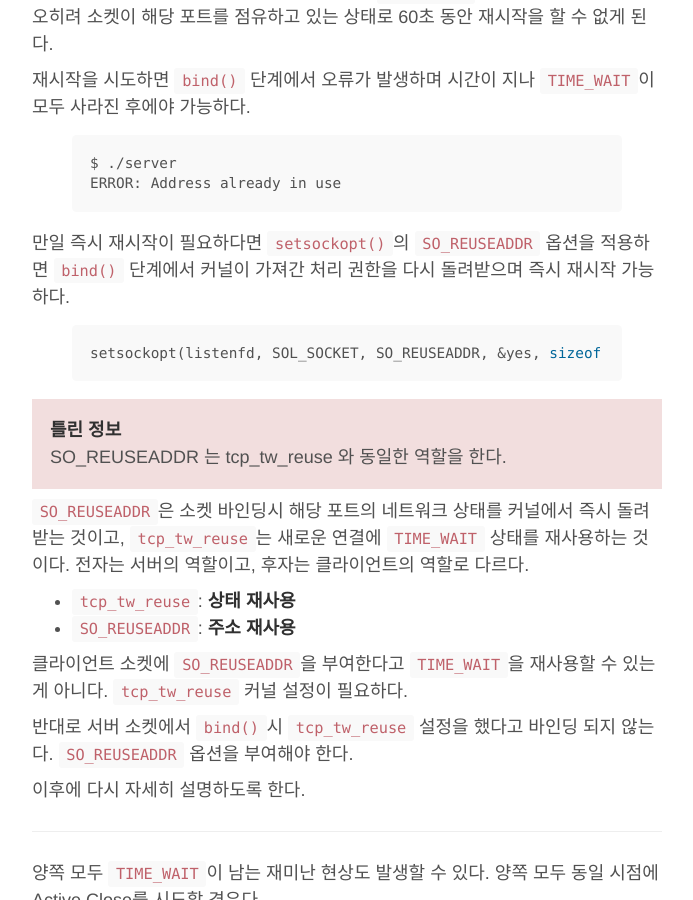
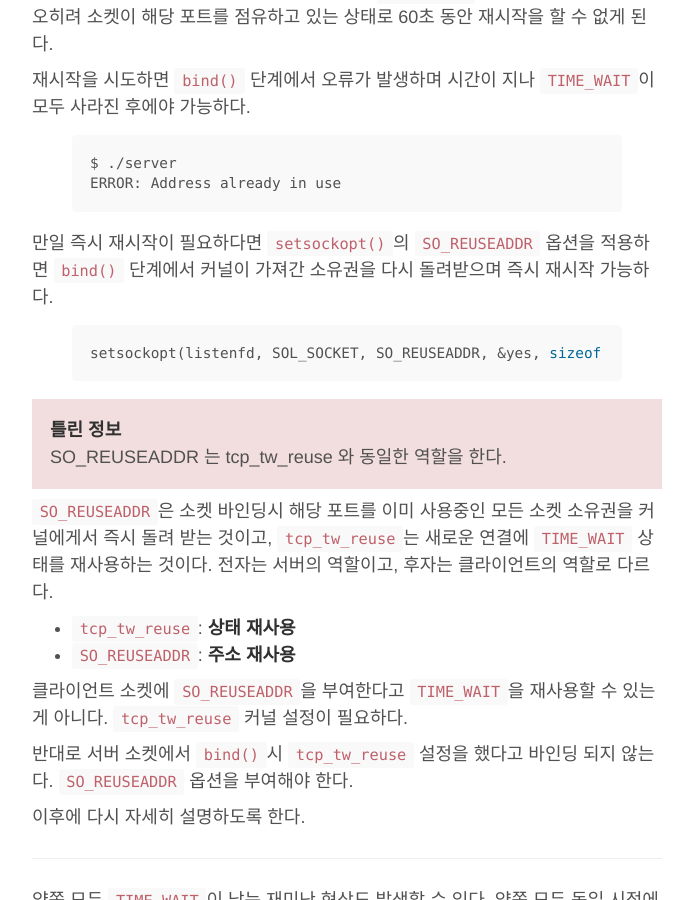
Before and after one commit to Umaigenomu/likejazz.github.io, a Jekyll site: the page built from _posts/2015-06-10-time-wait.md, in a window 1280 px wide and 900 px high, scrolled down 8536 px. Shown: the whole window, without its empty margins (293-986 px from the left). Built offline with Jekyll 4.4.1, drawn with Linux system fonts in a browser that asks for light colours.

Commit message:
Publishing

```diff
--- a/_posts/2015-06-10-time-wait.md
+++ b/_posts/2015-06-10-time-wait.md
@@ -268,7 +268,7 @@ $ ./server
 ERROR: Address already in use
 {% endhighlight %}
 
-만일 즉시 재시작이 필요하다면 `setsockopt()`의 `SO_REUSEADDR` 옵션을 적용하면 `bind()` 단계에서 커널이 가져간 처리 권한을 다시 돌려받으며 즉시 재시작 가능하다.
+만일 즉시 재시작이 필요하다면 `setsockopt()`의 `SO_REUSEADDR` 옵션을 적용하면 `bind()` 단계에서 커널이 가져간 소유권을 다시 돌려받으며 즉시 재시작 가능하다.
 
 {% highlight c %}
 setsockopt(listenfd, SOL_SOCKET, SO_REUSEADDR, &yes, sizeof(yes));
@@ -280,7 +280,7 @@ setsockopt(listenfd, SOL_SOCKET, SO_REUSEADDR, &yes, sizeof(yes));
 SO_REUSEADDR 는 tcp_tw_reuse 와 동일한 역할을 한다.
 </p>
 
-`SO_REUSEADDR`은 소켓 바인딩시 해당 포트의 네트워크 상태를 커널에서 즉시 돌려 받는 것이고, `tcp_tw_reuse`는 새로운 연결에 `TIME_WAIT` 상태를 재사용하는 것이다. 전자는 서버의 역할이고, 후자는 클라이언트의 역할로 다르다.
+`SO_REUSEADDR`은 소켓 바인딩시 해당 포트를 이미 사용중인 모든 소켓 소유권을 커널에게서 즉시 돌려 받는 것이고, `tcp_tw_reuse`는 새로운 연결에 `TIME_WAIT` 상태를 재사용하는 것이다. 전자는 서버의 역할이고, 후자는 클라이언트의 역할로 다르다.
 
 - `tcp_tw_reuse`: **상태 재사용**
 - `SO_REUSEADDR`: **주소 재사용**
```
